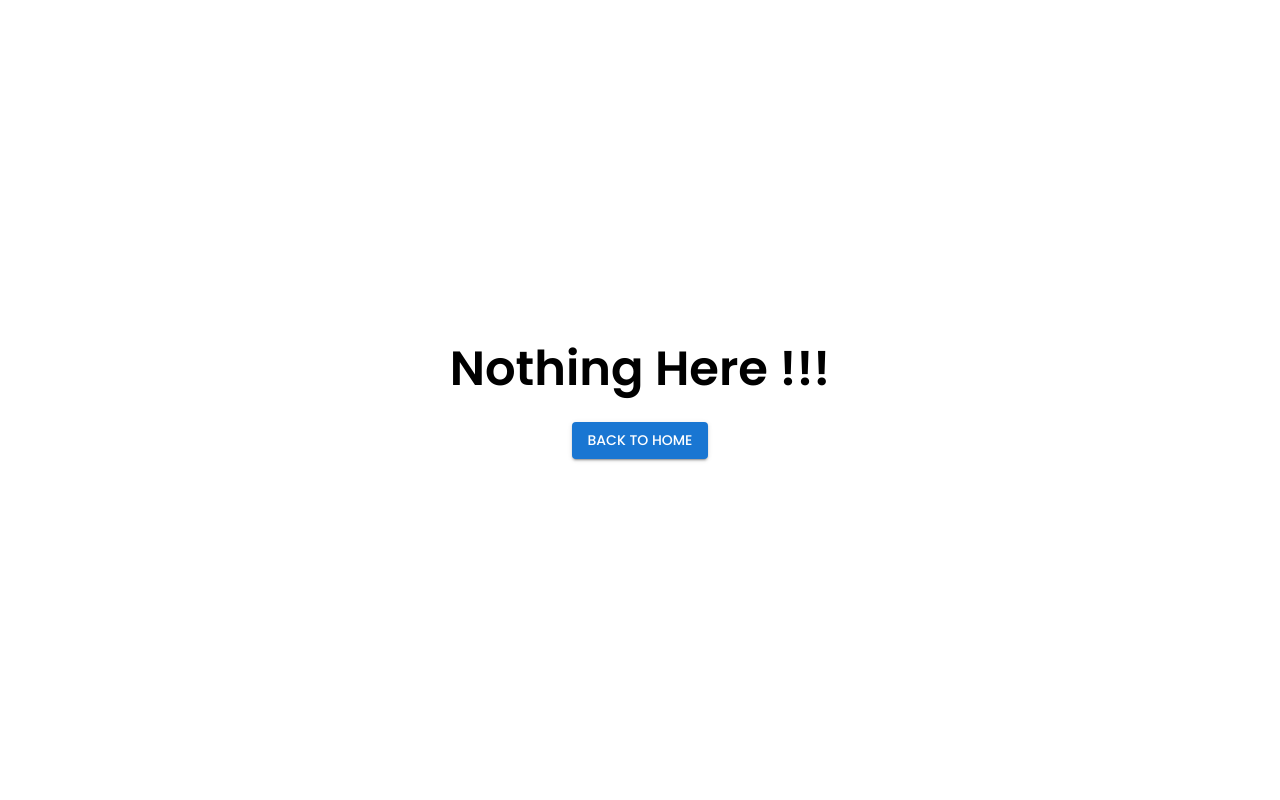
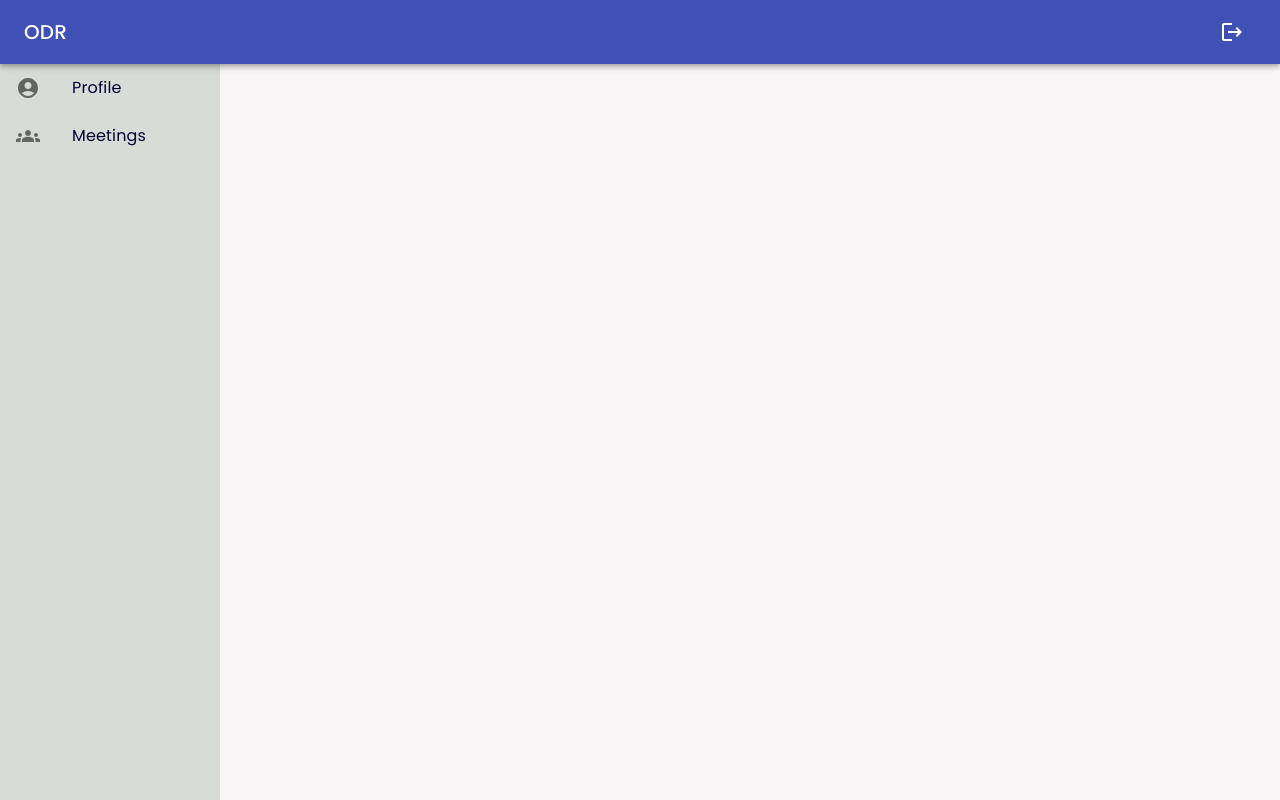
Before and after one commit to nischay2x/odr-front, a React (Create React App) app: page /meetings in a window 1280 px wide. Built offline with nearby package versions, Linux system fonts and the light colour scheme.

Commit message:
initial meeting setup

```diff
--- a/src/App.js
+++ b/src/App.js
@@ -9,6 +9,7 @@ import { useEffect, useState } from "react";
 import Layout from "./components/Layout.jsx";
 import Login, { ForgetPassword } from "./pages/login";
 import Profile from "./pages/profile";
+import Meetings from "./pages/meeting";
 
 import { getUser } from "./actions/auth";
 
@@ -66,6 +67,7 @@ function App() {
       <Route path="/" element={<RequireAuth loggedIn={isLoggedIn} />}>
         {/* <Route path="/" element={<Layout><Home /></Layout>}/> */}
         <Route path="profile" element={<Layout><Profile /></Layout>}/>
+        <Route path="meetings" element={<Layout><Meetings/></Layout>} />
         {/* <Route path="projects/:id" element={<Layout><WorkerProject/></Layout>} /> */}
       </Route>
 
--- a/src/components/Layout.jsx
+++ b/src/components/Layout.jsx
@@ -5,7 +5,7 @@ import {
   IconButton, Typography, Button, ListItemText, Link
 } from '@material-ui/core';
 import { ListItemButton } from "@mui/material";
-import { AccountCircle, Logout } from '@mui/icons-material';
+import { AccountCircle, Logout, Groups } from '@mui/icons-material';
 import { makeStyles } from '@material-ui/styles';
 
 const styles = () => ({
@@ -62,6 +62,7 @@ export default function Layout({ children }) {
       <div className={classes.container}>
         <Box className={classes.sidebar}>
             <SidebarListItem icon={<AccountCircle/>} text="Profile" href="/profile" />
+            <SidebarListItem icon={<Groups/>} text="Meetings" href="/meetings" />
         </Box>
         <Box component='main' p={4} className={classes.main}>
           {children}
@@ -73,7 +74,7 @@ export default function Layout({ children }) {
 
 function SidebarListItem({ icon, text = "Link To", href = "#" }) {
   return (
-    <ListItem style={{paddingLeft: 0, paddingRight: 0}}>
+    <ListItem style={{padding: 0}}>
         <Link href={href} style={{width: "100%", textDecoration: "none", color: "inherit"}}>
         <ListItemButton>
             <ListItemIcon>
--- /dev/null
+++ b/src/pages/meeting/index.js
@@ -0,0 +1,3 @@
+import Meetings from "./meetings-list.jsx";
+
+export default Meetings;
--- /dev/null
+++ b/src/pages/meeting/meetings-list.jsx
@@ -0,0 +1,5 @@
+export default function Meetings () {
+    return (
+        <></>
+    )
+}
```
Also changed, not shown: src/api/meetings.js (added, +23 -0 lines).
